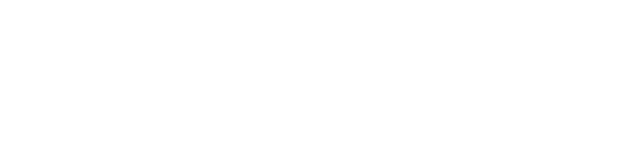
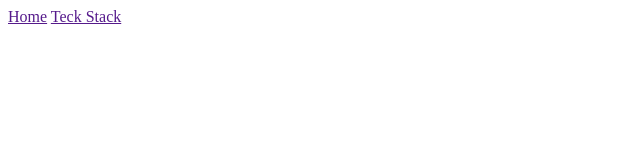
Before and after one commit to kalpesh-chavan/profile-kalpesh, a plain HTML site: page index.html in a window 1280 px wide. Shown: the whole page, without its empty margins (0-640 px from the left). Drawn offline with Linux system fonts and the light colour scheme.

Commit message:
Added links
Added links

```diff
--- a/index.html
+++ b/index.html
@@ -6,6 +6,10 @@
     <title>index</title>
 </head>
 <body>
+    <header>
+        <a href="">Home</a>
+        <a href="">Teck Stack</a>
+    </header>
 
 </body>
 </html>
```
